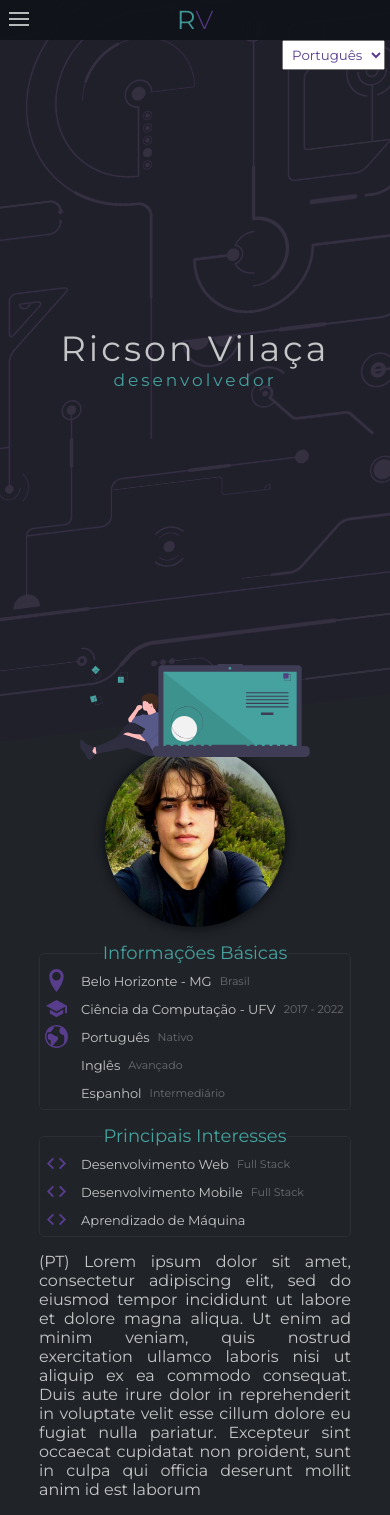
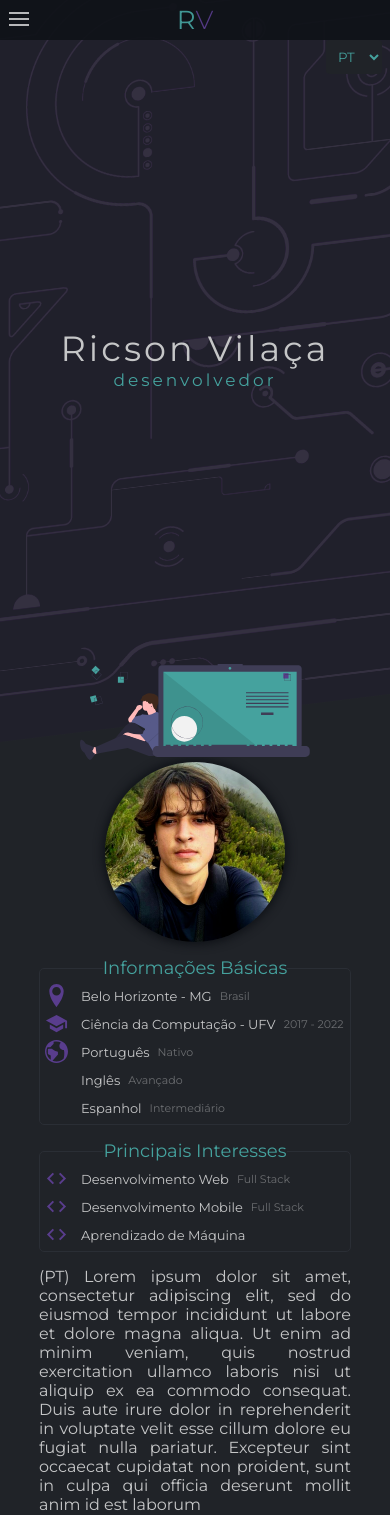
Before and after one commit to ricsonl/portfolio, a React (Create React App) app: page / in a window 390 px wide. Shown: the top 1515 px of the page. Built offline with nearby package versions, Linux system fonts and the light colour scheme; the HTML template or start-up script is replaced by a standard one.

Commit message:
Contact section parallax fix and minor changes

```diff
--- a/src/App.css
+++ b/src/App.css
@@ -28,12 +28,18 @@ body {
   position: absolute;
   z-index: 502;
   right: 0;
-  margin: 5px;
-  padding: 5px;
+  margin: 8px;
+  padding: 8px;
   outline: none;
-  color: var(--purple);
+  color: var(--blue);
+  background: var(--light-grey);
+  border: none;
+  border-radius: 4px;
 }
 
 .langOpt{
-  color: var(--grey);
+  color: var(--blue);
+  background: var(--lighter-grey);
+  border: none;
+  outline: none;
 }
--- a/src/App.tsx
+++ b/src/App.tsx
@@ -24,8 +24,8 @@ class App extends Component {
       <I18nProvider locale={this.state.locale}>
         <Navbar />
         <select onChange={this.setLocale} className="langSelect">
-          <option value={LOCALES.PORTUGUESE} className="langOpt">Português</option>
-          <option value={LOCALES.ENGLISH} className="langOpt">English</option>
+          <option value={LOCALES.PORTUGUESE} className="langOpt">PT</option>
+          <option value={LOCALES.ENGLISH} className="langOpt">EN</option>
         </select>
         <Home />
         <About />
--- a/src/components/About/styles.module.css
+++ b/src/components/About/styles.module.css
@@ -1,6 +1,6 @@
 .container{
   width: 90%;
-  margin: 100px auto;
+  margin: 90px auto;
   display: grid;
   grid-column-gap: 25px;
   grid-row-gap: 50px;
@@ -47,7 +47,7 @@
 @media screen and (max-width: 768px){
   .container{
     width: 80%;
-    margin: 30px auto;
+    margin: 55px auto;
     grid-template-areas:
       'pp pp inter inter'
       'basic basic txt txt'
@@ -65,7 +65,7 @@
 @media screen and (max-width: 450px){
   .container{
     width: 80%;
-    margin: 30px auto;
+    margin: 45px auto;
     grid-template-areas:
       'pp'
       'basic'
--- a/src/components/Contact/index.tsx
+++ b/src/components/Contact/index.tsx
@@ -14,8 +14,7 @@ const Contact = () => {
 
   useEffect(() => {
     function handleScrollC() {
-      if(window.pageYOffset > 200)
-        setOffset((window.pageYOffset - 200) * .4);
+      setOffset((document.body.scrollHeight - window.innerHeight - window.pageYOffset) * -.4);
     }
 
     window.addEventListener('scroll', handleScrollC);
--- a/src/components/Contact/styles.module.css
+++ b/src/components/Contact/styles.module.css
@@ -29,6 +29,7 @@
   background-image: url("../../assets/contact_mobile.jpg");
   background-size: cover;
   background-position: center;
+  background-repeat: no-repeat;
   opacity: .4;
 }
 .contact .inner{
```
